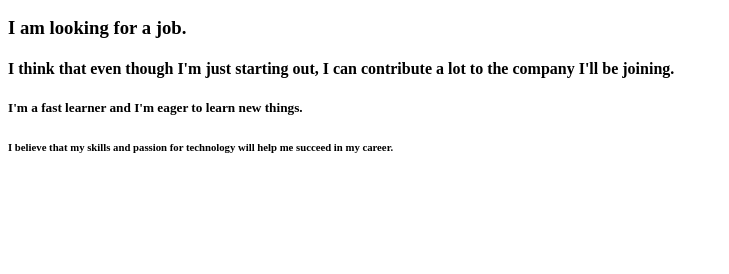
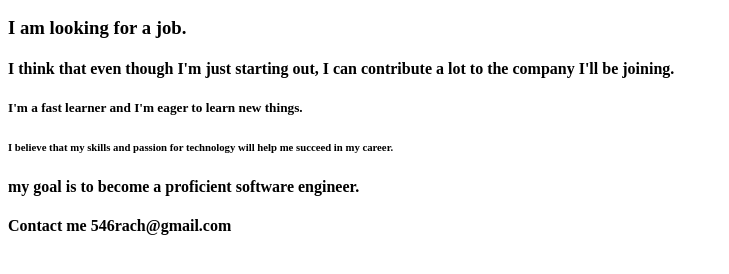
Before and after one commit to racheli546/project-for-try, a plain HTML site: page index.html in a window 1280 px wide. Shown: the part 110-384 px from the top of the page, without its empty margins (0-729 px from the left). Drawn offline with Linux system fonts and the light colour scheme.

Commit message:
Contact me

```diff
--- a/index.html
+++ b/index.html
@@ -12,6 +12,8 @@
   <h4>I think that even though I'm just starting out, I can contribute a lot to the company I'll be joining.</h4>
   <h5>I'm a fast learner and I'm eager to learn new things.</h5>
   <h6>I believe that my skills and passion for technology will help me succeed in my career.</h6>
+  <h4>my goal is to become a proficient software engineer.</h4>
+  <h4>Contact me 546rach@gmail.com</h4>
 </body>
 
 </html>
```
